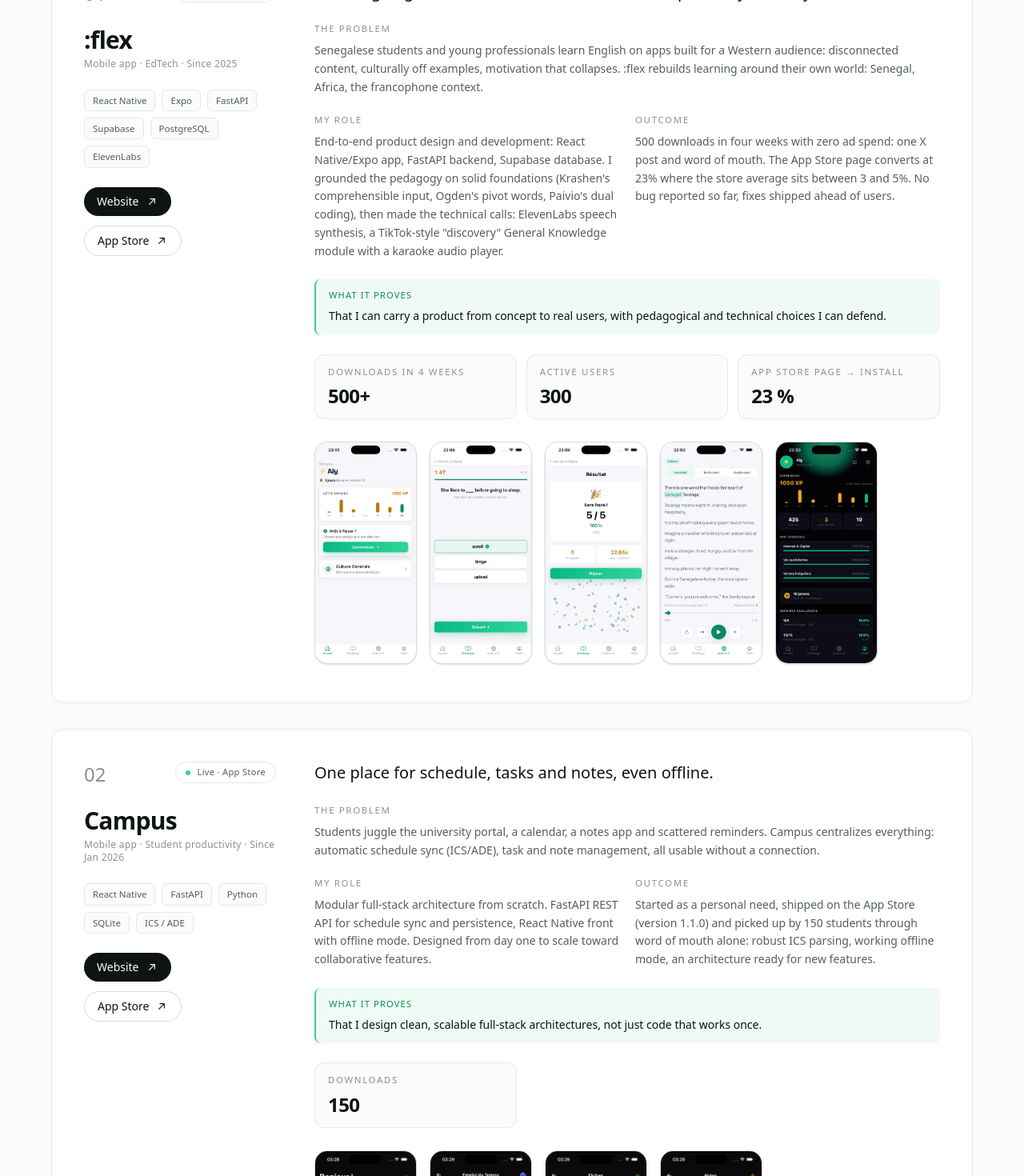
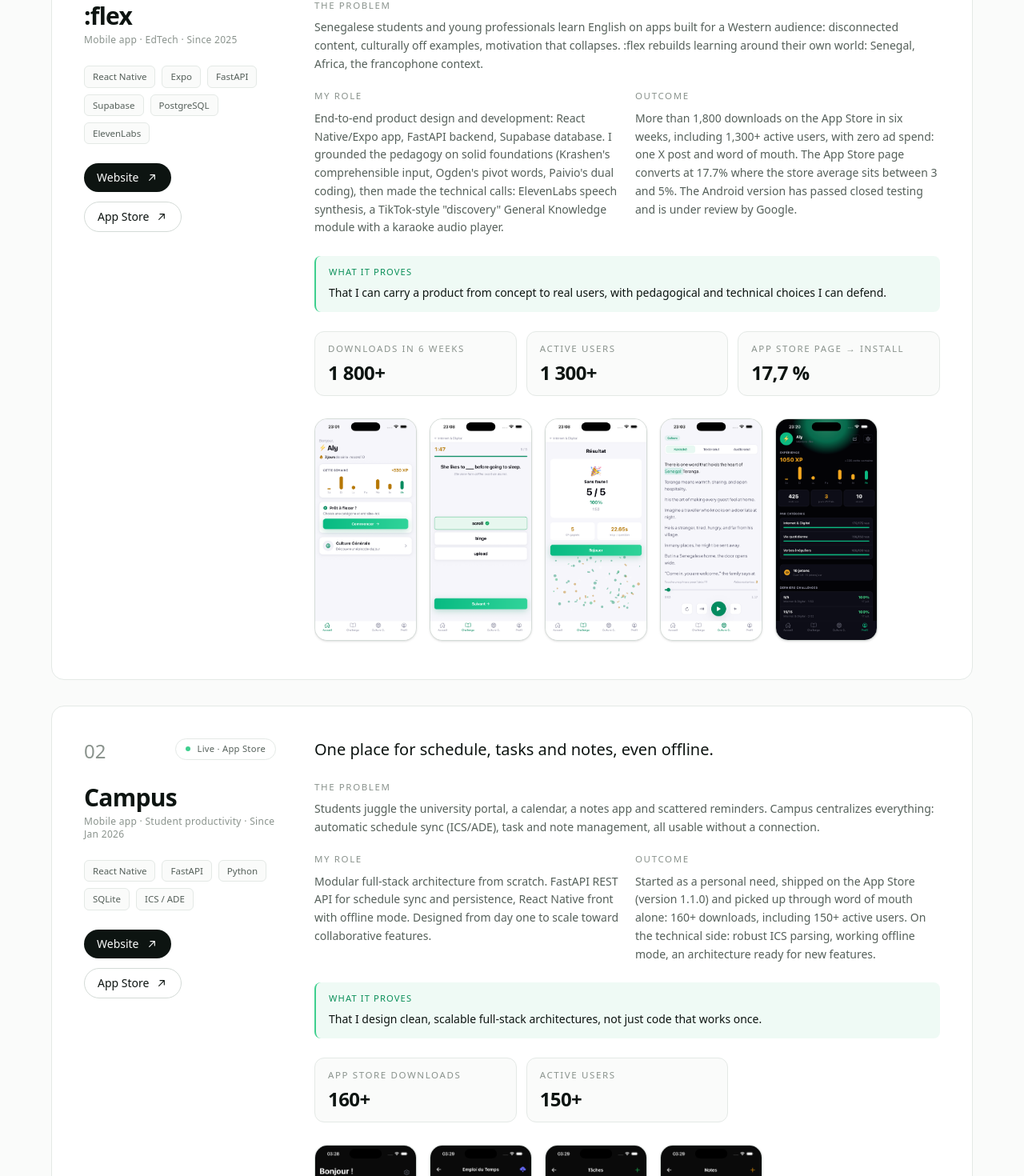
Before and after one commit to kanepapaaly/eportfolio-pak, a Next.js app: page / in a window 1280 px wide. Shown: the part 1240-2710 px from the top of the page at 80% size. Built offline with nearby package versions, Linux system fonts and the light colour scheme; no server answers.

Commit message:
Codelight masqué en attendant sa construction, chiffres de :flex et Campus mis à jour

```diff
--- a/src/components/sections/Projects.tsx
+++ b/src/components/sections/Projects.tsx
@@ -19,9 +19,11 @@ export function Projects() {
         />
 
         <div className="mt-14 flex flex-col gap-6 sm:gap-8">
-          {projects.map((project, i) => (
-            <ProjectCard key={project.id} project={project} index={i} />
-          ))}
+          {projects
+            .filter((project) => !project.hidden)
+            .map((project, i) => (
+              <ProjectCard key={project.id} project={project} index={i} />
+            ))}
         </div>
       </div>
     </section>
--- a/src/data/projects.ts
+++ b/src/data/projects.ts
@@ -52,6 +52,8 @@ export type Project = {
   featured?: boolean;
   /** Status chip label, e.g. "En production". */
   statusTag: Localized;
+  /** Kept in the data but not rendered, e.g. a project not ready to show yet. */
+  hidden?: boolean;
 };
 
 export const projects: Project[] = [
@@ -76,8 +78,8 @@ export const projects: Project[] = [
       en: "End-to-end product design and development: React Native/Expo app, FastAPI backend, Supabase database. I grounded the pedagogy on solid foundations (Krashen's comprehensible input, Ogden's pivot words, Paivio's dual coding), then made the technical calls: ElevenLabs speech synthesis, a TikTok-style \"discovery\" General Knowledge module with a karaoke audio player.",
     },
     result: {
-      fr: "500 téléchargements en quatre semaines, sans un euro de publicité : un post sur X et du bouche-à-oreille. La fiche App Store convertit à 23 % quand la moyenne du store tourne entre 3 et 5 %. Aucun bug remonté à ce jour, les correctifs sont partis avant les utilisateurs.",
-      en: "500 downloads in four weeks with zero ad spend: one X post and word of mouth. The App Store page converts at 23% where the store average sits between 3 and 5%. No bug reported so far, fixes shipped ahead of users.",
+      fr: "Plus de 1 800 téléchargements sur l'App Store en six semaines, dont plus de 1 300 utilisateurs actifs, sans un euro de publicité : un post sur X et du bouche-à-oreille. La fiche App Store convertit à 17,7 % quand la moyenne du store tourne entre 3 et 5 %. La version Android a passé les tests fermés et est en cours de validation par Google.",
+      en: "More than 1,800 downloads on the App Store in six weeks, including 1,300+ active users, with zero ad spend: one X post and word of mouth. The App Store page converts at 17.7% where the store average sits between 3 and 5%. The Android version has passed closed testing and is under review by Google.",
     },
     proves: {
       fr: "Que je peux porter un produit du concept jusqu'à de vrais utilisateurs, avec des choix pédagogiques et techniques que je sais justifier.",
@@ -85,9 +87,9 @@ export const projects: Project[] = [
     },
     stack: ["React Native", "Expo", "FastAPI", "Supabase", "PostgreSQL", "ElevenLabs"],
     metrics: [
-      { value: "500+", label: { fr: "téléchargements en 4 semaines", en: "downloads in 4 weeks" } },
-      { value: "300", label: { fr: "utilisateurs actifs", en: "active users" } },
-      { value: "23 %", label: { fr: "fiche App Store → installation", en: "App Store page → install" } },
+      { value: "1 800+", label: { fr: "téléchargements en 6 semaines", en: "downloads in 6 weeks" } },
+      { value: "1 300+", label: { fr: "utilisateurs actifs", en: "active users" } },
+      { value: "17,7 %", label: { fr: "fiche App Store → installation", en: "App Store page → install" } },
     ],
     statusTag: { fr: "En production · App Store", en: "Live · App Store" },
     links: [
@@ -132,8 +134,8 @@ export const projects: Project[] = [
       en: "Modular full-stack architecture from scratch. FastAPI REST API for schedule sync and persistence, React Native front with offline mode. Designed from day one to scale toward collaborative features.",
     },
     result: {
-      fr: "Parti d'un besoin perso, publié sur l'App Store (version 1.1.0) et adopté par 150 étudiants par simple bouche-à-oreille : parsing ICS robuste, mode hors-ligne opérationnel, architecture prête pour de nouvelles fonctionnalités.",
-      en: "Started as a personal need, shipped on the App Store (version 1.1.0) and picked up by 150 students through word of mouth alone: robust ICS parsing, working offline mode, an architecture ready for new features.",
+      fr: "Parti d'un besoin perso, publié sur l'App Store (version 1.1.0) et adopté par simple bouche-à-oreille : plus de 160 téléchargements, dont plus de 150 utilisateurs actifs. Côté technique : parsing ICS robuste, mode hors-ligne opérationnel, architecture prête pour de nouvelles fonctionnalités.",
+      en: "Started as a personal need, shipped on the App Store (version 1.1.0) and picked up through word of mouth alone: 160+ downloads, including 150+ active users. On the technical side: robust ICS parsing, working offline mode, an architecture ready for new features.",
     },
     proves: {
       fr: "Que je conçois des architectures full-stack propres et évolutives, pas juste du code qui marche une fois.",
@@ -141,7 +143,8 @@ export const projects: Project[] = [
     },
     stack: ["React Native", "FastAPI", "Python", "SQLite", "ICS / ADE"],
     metrics: [
-      { value: "150", label: { fr: "téléchargements", en: "downloads" } },
+      { value: "160+", label: { fr: "téléchargements App Store", en: "App Store downloads" } },
+      { value: "150+", label: { fr: "utilisateurs actifs", en: "active users" } },
     ],
     statusTag: { fr: "En production · App Store", en: "Live · App Store" },
     links: [
@@ -167,6 +170,8 @@ export const projects: Project[] = [
   {
     id: "codelight",
     name: "Codelight",
+    // Masqué tant que le projet n'est pas construit : repasser à false pour le réafficher.
+    hidden: true,
     kind: {
       fr: "IA · RAG sur du code",
       en: "AI · RAG over code",
--- a/src/data/skills.ts
+++ b/src/data/skills.ts
@@ -46,7 +46,7 @@ export const skillGroups: SkillGroup[] = [
       "PostgreSQL / MySQL",
       "Scikit-Learn",
       "Machine Learning",
-      "RAG & recherche hybride",
+      // "RAG & recherche hybride", // à réactiver avec le projet Codelight
       "LLM open source en local",
       "Orchestration d'agents IA",
       "Claude · Codex · Qwen · DeepSeek",
--- a/src/i18n/dictionary.ts
+++ b/src/i18n/dictionary.ts
@@ -36,7 +36,7 @@ export const dictionary = {
       projectsKicker: "Sélection de projets",
       projectsTitle: "Ce que je construis",
       projectsLede:
-        "Six projets, du produit mobile livré jusqu'au pipeline de Machine Learning et au RAG sur du code.",
+        "Cinq projets, du produit mobile livré jusqu'au pipeline de Machine Learning.",
       skillsKicker: "Compétences",
       skillsTitle: "La boîte à outils",
       educationKicker: "Parcours",
@@ -106,7 +106,7 @@ export const dictionary = {
       projectsKicker: "Selected work",
       projectsTitle: "What I build",
       projectsLede:
-        "Six projects, from a shipped mobile product to a Machine Learning pipeline and a RAG over code.",
+        "Five projects, from a shipped mobile product to a Machine Learning pipeline.",
       skillsKicker: "Skills",
       skillsTitle: "The toolbox",
       educationKicker: "Background",
```
